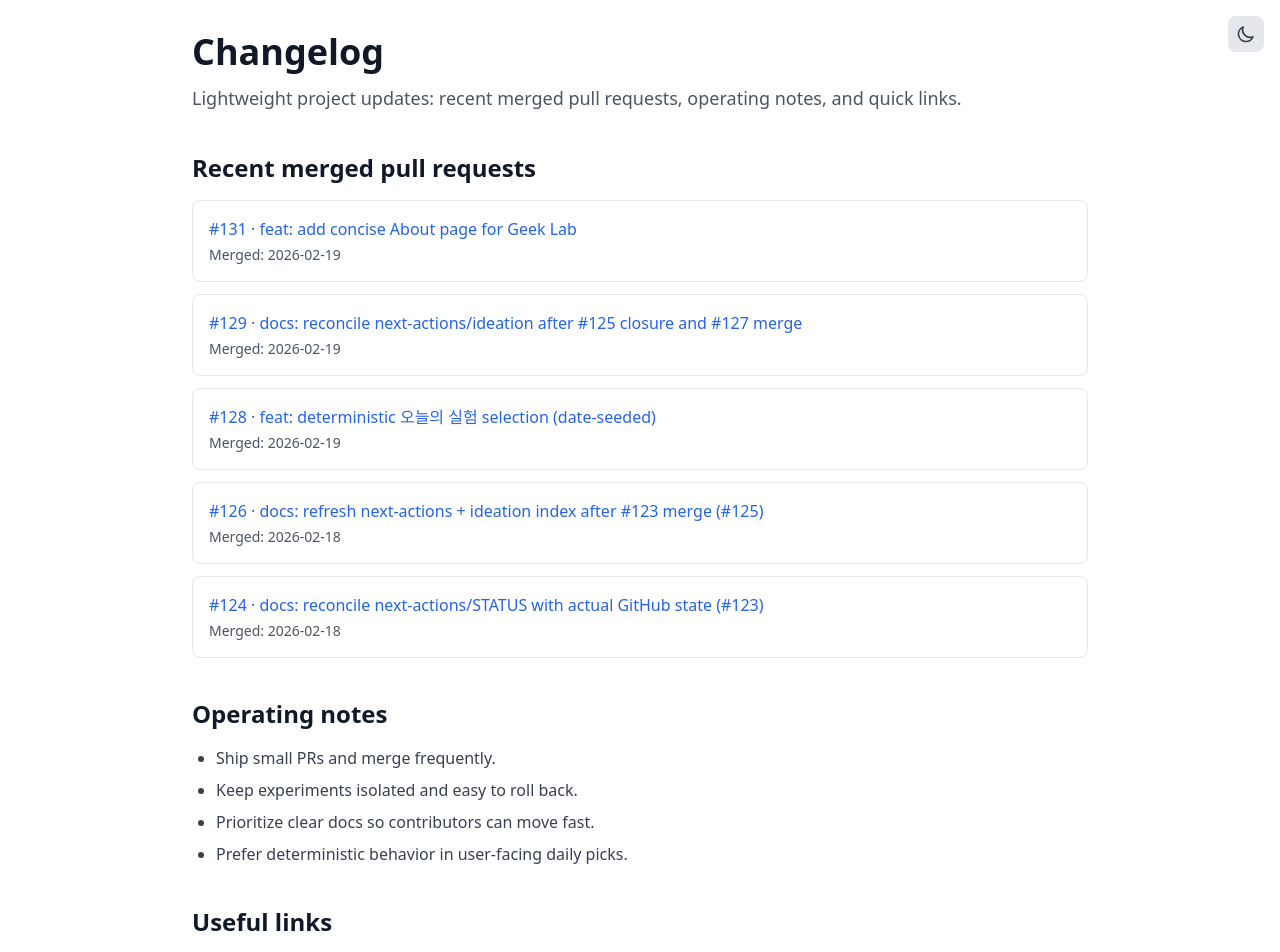
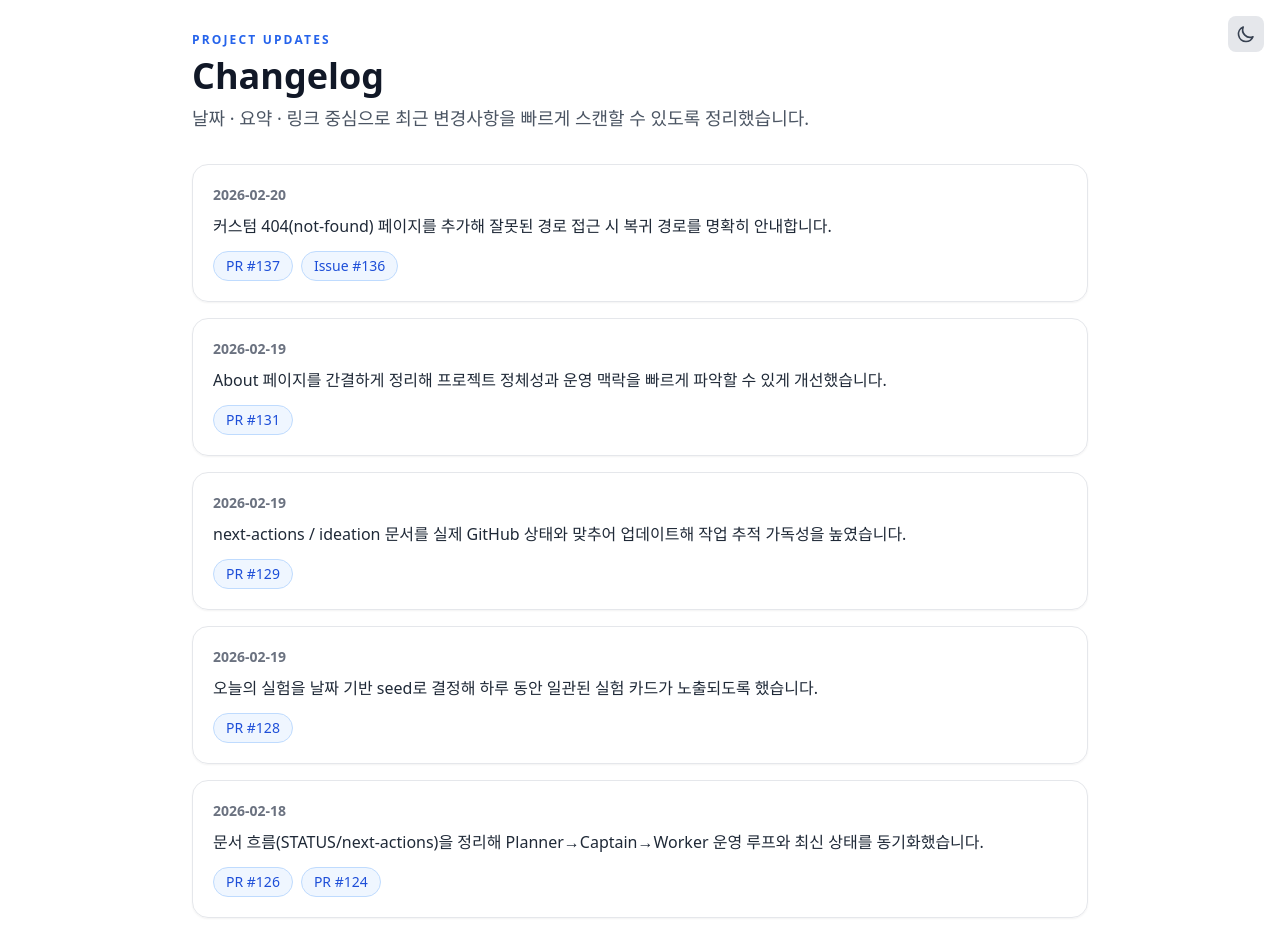
Before and after one commit to higgs-jung/tf-prd-lab, a Next.js app: page /changelog in a window 1280 px wide. Shown: the top 952 px of the page. Built offline with nearby package versions, Linux system fonts and the light colour scheme.

Commit message:
feat: restructure changelog by date summary and links

```diff
--- a/app/changelog/page.tsx
+++ b/app/changelog/page.tsx
@@ -1,111 +1,87 @@
 import Link from "next/link";
 
-const mergedPrs = [
+type ChangelogItem = {
+  date: string;
+  summary: string;
+  links: Array<{ label: string; href: string }>;
+};
+
+const changelogItems: ChangelogItem[] = [
   {
-    number: 131,
-    title: "feat: add concise About page for Geek Lab",
-    mergedAt: "2026-02-19",
-    url: "https://github.com/higgs-jung/tf-prd-lab/pull/131",
+    date: "2026-02-20",
+    summary: "커스텀 404(not-found) 페이지를 추가해 잘못된 경로 접근 시 복귀 경로를 명확히 안내합니다.",
+    links: [
+      { label: "PR #137", href: "https://github.com/higgs-jung/tf-prd-lab/pull/137" },
+      { label: "Issue #136", href: "https://github.com/higgs-jung/tf-prd-lab/issues/136" },
+    ],
   },
   {
-    number: 129,
-    title: "docs: reconcile next-actions/ideation after #125 closure and #127 merge",
-    mergedAt: "2026-02-19",
-    url: "https://github.com/higgs-jung/tf-prd-lab/pull/129",
+    date: "2026-02-19",
+    summary: "About 페이지를 간결하게 정리해 프로젝트 정체성과 운영 맥락을 빠르게 파악할 수 있게 개선했습니다.",
+    links: [{ label: "PR #131", href: "https://github.com/higgs-jung/tf-prd-lab/pull/131" }],
   },
   {
-    number: 128,
-    title: "feat: deterministic 오늘의 실험 selection (date-seeded)",
-    mergedAt: "2026-02-19",
-    url: "https://github.com/higgs-jung/tf-prd-lab/pull/128",
+    date: "2026-02-19",
+    summary: "next-actions / ideation 문서를 실제 GitHub 상태와 맞추어 업데이트해 작업 추적 가독성을 높였습니다.",
+    links: [{ label: "PR #129", href: "https://github.com/higgs-jung/tf-prd-lab/pull/129" }],
   },
   {
-    number: 126,
-    title: "docs: refresh next-actions + ideation index after #123 merge (#125)",
-    mergedAt: "2026-02-18",
-    url: "https://github.com/higgs-jung/tf-prd-lab/pull/126",
+    date: "2026-02-19",
+    summary: "오늘의 실험을 날짜 기반 seed로 결정해 하루 동안 일관된 실험 카드가 노출되도록 했습니다.",
+    links: [{ label: "PR #128", href: "https://github.com/higgs-jung/tf-prd-lab/pull/128" }],
   },
   {
-    number: 124,
-    title: "docs: reconcile next-actions/STATUS with actual GitHub state (#123)",
-    mergedAt: "2026-02-18",
-    url: "https://github.com/higgs-jung/tf-prd-lab/pull/124",
+    date: "2026-02-18",
+    summary: "문서 흐름(STATUS/next-actions)을 정리해 Planner→Captain→Worker 운영 루프와 최신 상태를 동기화했습니다.",
+    links: [
+      { label: "PR #126", href: "https://github.com/higgs-jung/tf-prd-lab/pull/126" },
+      { label: "PR #124", href: "https://github.com/higgs-jung/tf-prd-lab/pull/124" },
+    ],
   },
-];
-
-const operatingNotes = [
-  "Ship small PRs and merge frequently.",
-  "Keep experiments isolated and easy to roll back.",
-  "Prioritize clear docs so contributors can move fast.",
-  "Prefer deterministic behavior in user-facing daily picks.",
-];
-
-const usefulLinks = [
-  { label: "Repository", href: "https://github.com/higgs-jung/tf-prd-lab" },
-  { label: "Open Issues", href: "https://github.com/higgs-jung/tf-prd-lab/issues" },
-  { label: "Open Pull Requests", href: "https://github.com/higgs-jung/tf-prd-lab/pulls" },
-  { label: "Project README", href: "https://github.com/higgs-jung/tf-prd-lab/blob/main/README.md" },
 ];
 
 export default function ChangelogPage() {
   return (
     <main className="min-h-screen p-8">
-      <div className="mx-auto max-w-4xl space-y-10">
-        <header>
-          <h1 className="mb-3 text-4xl font-bold">Changelog</h1>
+      <div className="mx-auto max-w-4xl space-y-8">
+        <header className="space-y-2">
+          <p className="text-xs font-semibold uppercase tracking-[0.18em] text-blue-600 dark:text-blue-300">Project updates</p>
+          <h1 className="text-4xl font-bold">Changelog</h1>
           <p className="text-lg text-gray-600 dark:text-gray-400">
-            Lightweight project updates: recent merged pull requests, operating notes, and quick links.
+            날짜 · 요약 · 링크 중심으로 최근 변경사항을 빠르게 스캔할 수 있도록 정리했습니다.
           </p>
         </header>
 
-        <section>
-          <h2 className="mb-4 text-2xl font-semibold">Recent merged pull requests</h2>
-          <ul className="space-y-3">
-            {mergedPrs.map((pr) => (
-              <li key={pr.number} className="rounded-lg border border-gray-200 p-4 dark:border-gray-700">
+        <section className="space-y-4">
+          {changelogItems.map((item, index) => (
+            <article
+              key={`${item.date}-${index}`}
+              className="rounded-2xl border border-gray-200 bg-white/80 p-5 shadow-sm dark:border-gray-700 dark:bg-gray-800/40"
+            >
+              <p className="text-sm font-semibold text-gray-500 dark:text-gray-400">{item.date}</p>
+              <p className="mt-2 text-base leading-relaxed text-gray-800 dark:text-gray-100">{item.summary}</p>
+              <div className="mt-3 flex flex-wrap gap-2">
+                {item.links.map((link) => (
                   <a
-                  href={pr.url}
-                  target="_blank"
-                  rel="noopener noreferrer"
-                  className="font-medium text-blue-600 hover:underline dark:text-blue-400"
-                >
-                  #{pr.number} · {pr.title}
-                </a>
-                <p className="mt-1 text-sm text-gray-600 dark:text-gray-400">Merged: {pr.mergedAt}</p>
-              </li>
-            ))}
-          </ul>
-        </section>
-
-        <section>
-          <h2 className="mb-4 text-2xl font-semibold">Operating notes</h2>
-          <ul className="list-disc space-y-2 pl-6 text-gray-700 dark:text-gray-300">
-            {operatingNotes.map((note) => (
-              <li key={note}>{note}</li>
-            ))}
-          </ul>
-        </section>
-
-        <section>
-          <h2 className="mb-4 text-2xl font-semibold">Useful links</h2>
-          <ul className="space-y-2">
-            {usefulLinks.map((link) => (
-              <li key={link.href}>
-                <a
+                    key={link.href}
                     href={link.href}
                     target="_blank"
                     rel="noopener noreferrer"
-                  className="text-blue-600 hover:underline dark:text-blue-400"
+                    className="rounded-full border border-blue-200 bg-blue-50 px-3 py-1 text-sm text-blue-700 transition hover:bg-blue-100 dark:border-blue-800 dark:bg-blue-900/30 dark:text-blue-300 dark:hover:bg-blue-900/50"
                   >
                     {link.label}
                   </a>
-              </li>
                 ))}
-          </ul>
+              </div>
+            </article>
+          ))}
         </section>
 
         <div>
-          <Link href="/" className="text-sm text-gray-600 underline underline-offset-2 hover:text-gray-900 dark:text-gray-400 dark:hover:text-gray-100">
+          <Link
+            href="/"
+            className="text-sm text-gray-600 underline underline-offset-2 hover:text-gray-900 dark:text-gray-400 dark:hover:text-gray-100"
+          >
             ← Back to home
           </Link>
         </div>
```
Lines whose indentation alone changed are shown as unchanged.
